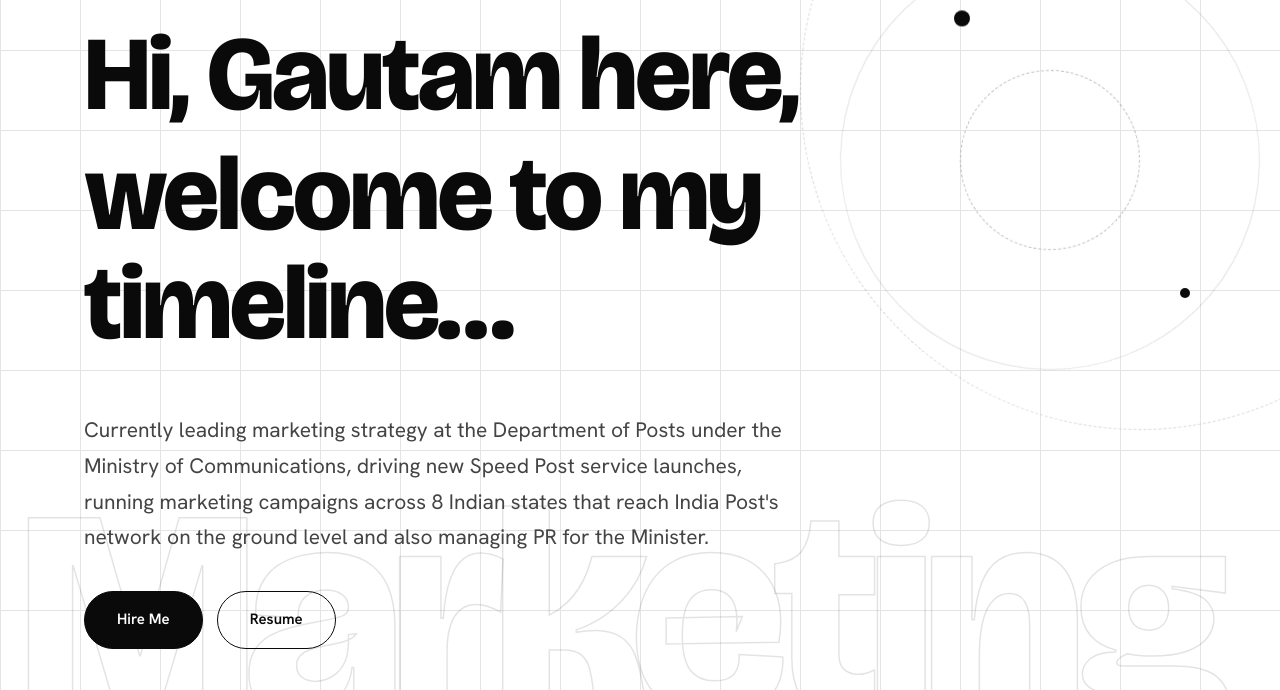
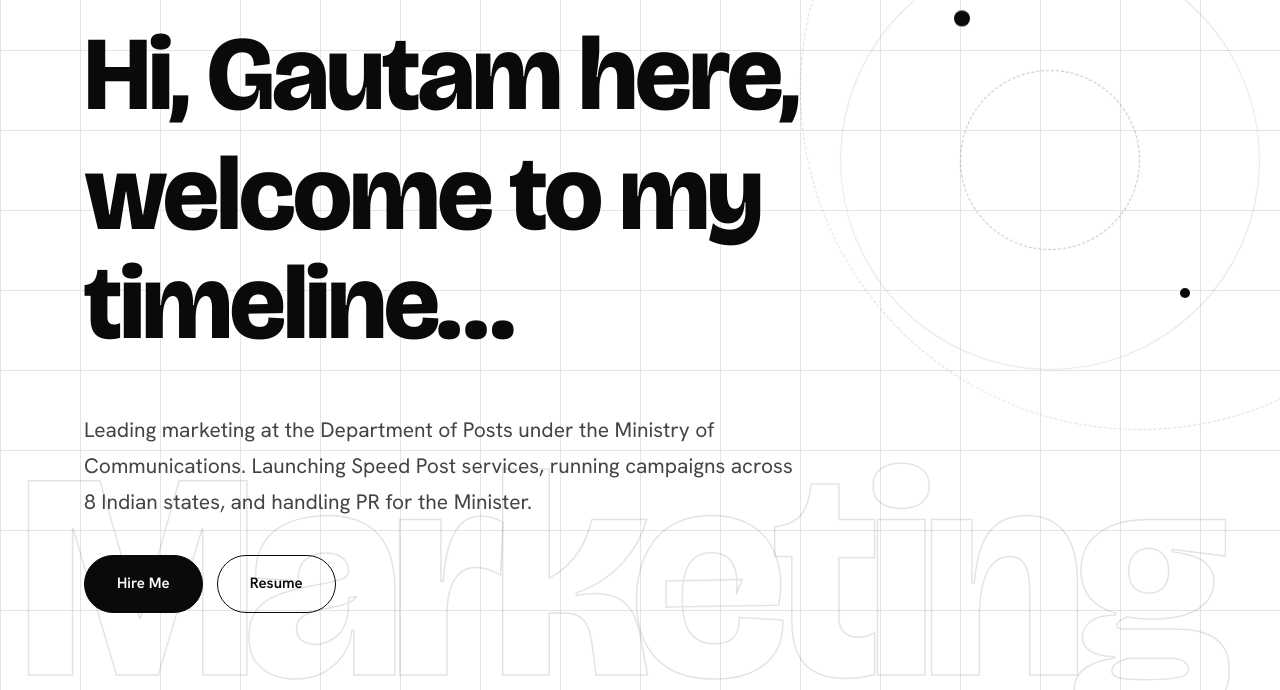
Before and after one commit to gautamsharma1799/Gautams-Sharma-Portfolio, a plain HTML site: page index.html in a window 1280 px wide. Shown: the part 110-800 px from the top of the page. Drawn offline with nearby package versions, Linux system fonts and the light colour scheme.

Commit message:
Update index.html

```diff
--- a/index.html
+++ b/index.html
@@ -188,7 +188,7 @@ section.dk,.tick.dk{background-image:radial-gradient(circle at 1px 1px,#262626 1
 
 <section class="hero"><div class="bg" aria-hidden="true"><i class="ring r1"></i><i class="ring r2"></i><i class="ring r3"></i><i class="dot d1"></i><i class="dot d2"></i><span class="ghost">Marketing</span></div><div class="wrap hg">
 <div><h1><span class="line"><span class="hv">Hi, Gautam here,</span></span><span class="line"><span class="hv">welcome to my timeline…</span></span></h1>
-<p class="lead">Currently leading marketing strategy at the Department of Posts under the Ministry of Communications, driving new Speed Post service launches, running marketing campaigns across 8 Indian states that reach India Post's network on the ground level and also managing PR for the Minister.</p>
+<p class="lead">Leading marketing at the Department of Posts under the Ministry of Communications. Launching Speed Post services, running campaigns across 8 Indian states, and handling PR for the Minister.</p>
 <div class="cta"><a class="btn pri" href="#contact">Hire Me</a><a class="btn" href="https://drive.google.com/file/d/1fqtdIH6RfJ8MAg7ZqwwStz6sEcx1iEKg/view?usp=sharing" target="_blank" rel="noopener">Resume</a></div></div>
 </div></section>
 
```
